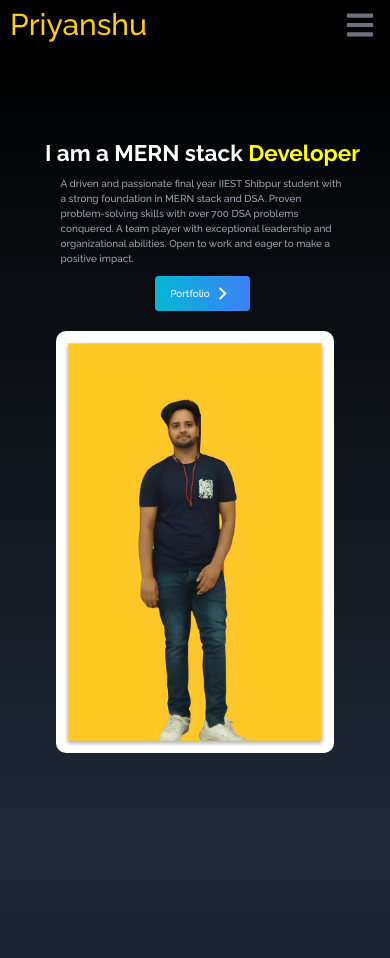
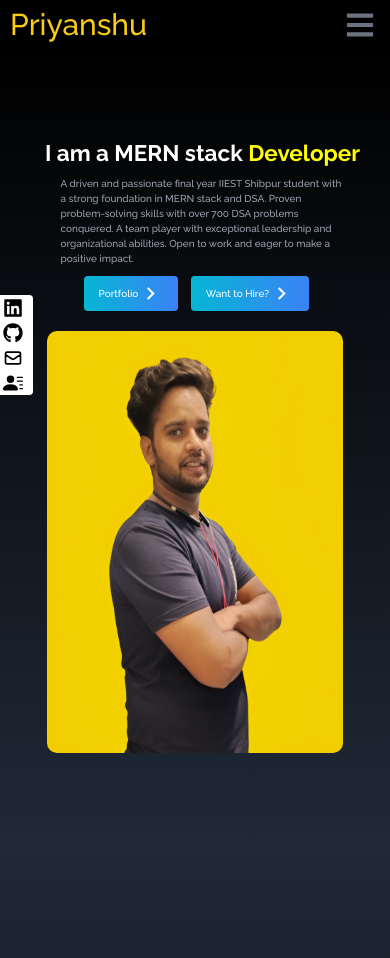
Before and after one commit to priyanshu8346/my-portfolio, a React (Create React App) app: page / in a window 390 px wide. Shown: the top 958 px of the page. Built offline with nearby package versions, Linux system fonts and the light colour scheme.

Commit message:
Profile update

```diff
--- a/src/component/Home.jsx
+++ b/src/component/Home.jsx
@@ -37,6 +37,7 @@ const Home = () => {
             A driven and passionate final year IIEST Shibpur student with a strong foundation in MERN stack and DSA. Proven problem-solving skills with over 700 DSA problems conquered. A team player with exceptional leadership and organizational abilities. Open to work and eager to make a positive impact.
           </p>
           <div>
+            <div className="flex flex-row">
             <button className="group flex flex-row items-center justify-center rounded-md bg-gradient-to-r from-cyan-500 to to-blue-500 px-6 py-2">
               <Link to="Portfolio" smooth duration={500}>Portfolio</Link>
               <span>
@@ -46,9 +47,19 @@ const Home = () => {
                 />
               </span>
             </button>
+            <button className="group flex flex-row items-center justify-center rounded-md bg-gradient-to-r from-cyan-500 to to-blue-500 px-6 py-2 mx-5">
+              <Link to="Contact" smooth duration={500}>Want to Hire?</Link>
+              <span>
+                <MdKeyboardArrowRight
+                  size={25}
+                  className=" group-hover:rotate-90 duration-300 "
+                />
+              </span>
+            </button>
+            </div>
           </div>
         </div>
-        <div className=" h-full md:w-5/12 xs:w-12/12 mt-8">
+        <div className=" h-full md:w-5/12 xs:w-12/12 mt-8" id="hero">
           <img
             className="m-auto rounded-2xl hover:scale-110 duration-[400ms]"
             style={{ height: "50vh", aspectRatio: "45:50", maxWidth: "auto" }}
--- a/src/index.css
+++ b/src/index.css
@@ -18,8 +18,14 @@
   }
 }
 
-@media screen and (max-width: 1020px) {
+@media screen and (max-width: 500px) {
+  #hero{
+    max-width: 80%;
+  }
+}
+
+/* @media screen and (max-width: 1020px) {
 #socialLink {
     visibility: hidden;
   }
-}
+} */
```
Also changed, not shown: src/assets/HeroImage.png.
